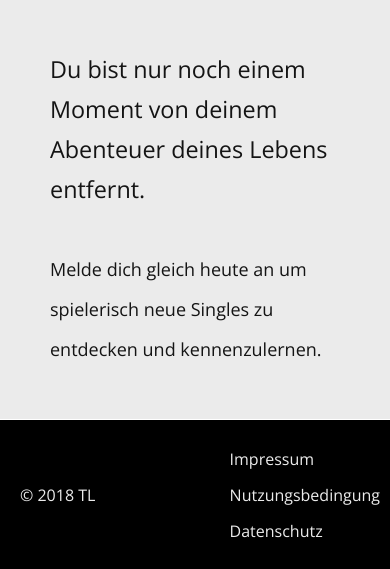
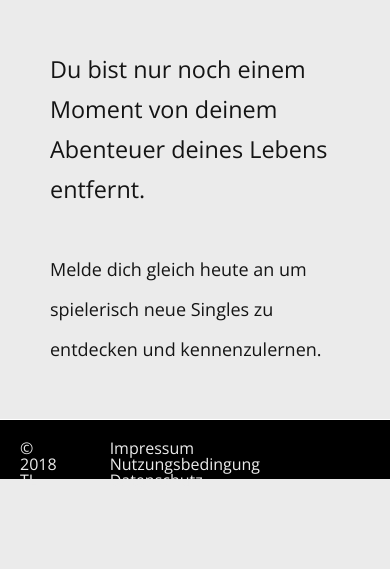
Before and after one commit to Thomas1981Lang/wdjs_projekt, a PHP site: page / in a window 390 px wide. Shown: the part 385-954 px from the top of the page. After the commit the page ends 864 px from the top, so only its background shows below. Run offline with PHP 8.4, Linux system fonts and the light colour scheme; style sheets or scripts are compiled from the project's sources.

Commit message:
deaktivate response footer on mobile - debug reason

```diff
--- a/resources/css/style.css
+++ b/resources/css/style.css
@@ -61,13 +61,13 @@ main {
     min-height: calc(100vh - 60px);
 }
 
-@media only screen and (max-width: 600px) {
+/*@media only screen and (max-width: 600px) {*/
 
-    main {
-        min-height: calc(100vh - 150px);
-    }
+    /*main {*/
+        /*min-height: calc(100vh - 150px);*/
+    /*}*/
 
-}
+/*}*/
 
 /************************************************
 ****************         ************************
@@ -449,25 +449,25 @@ footer a {
     color: #ebebeb;
 }
 
-@media only screen and (max-width: 600px) {
+/*@media only screen and (max-width: 600px) {*/
 
-    footer {
-        display: flex;
-        align-items: center;
-        height: 150px;
-    }
+    /*footer {*/
+        /*display: flex;*/
+        /*align-items: center;*/
+        /*height: 150px;*/
+    /*}*/
 
-    .imnuda {
+    /*.imnuda {*/
 
-        display: flex;
-        flex-direction: column;
-    }
+        /*display: flex;*/
+        /*flex-direction: column;*/
+    /*}*/
 
-    .imnuda span {
-        padding: 10px;
-    }
+    /*.imnuda span {*/
+        /*padding: 10px;*/
+    /*}*/
 
-}
+/*}*/
 
 /************************************************
 ****************                    *************
@@ -602,9 +602,9 @@ footer a {
 
 @media only screen and (max-width: 600px) {
 
-    .hero {
-        min-height: calc(100vh - 150px);
-    }
+    /*.hero {*/
+        /*min-height: calc(100vh - 150px);*/
+    /*}*/
 
 }
 
```
Also changed, not shown: sneak.html (+5 -4 lines).
